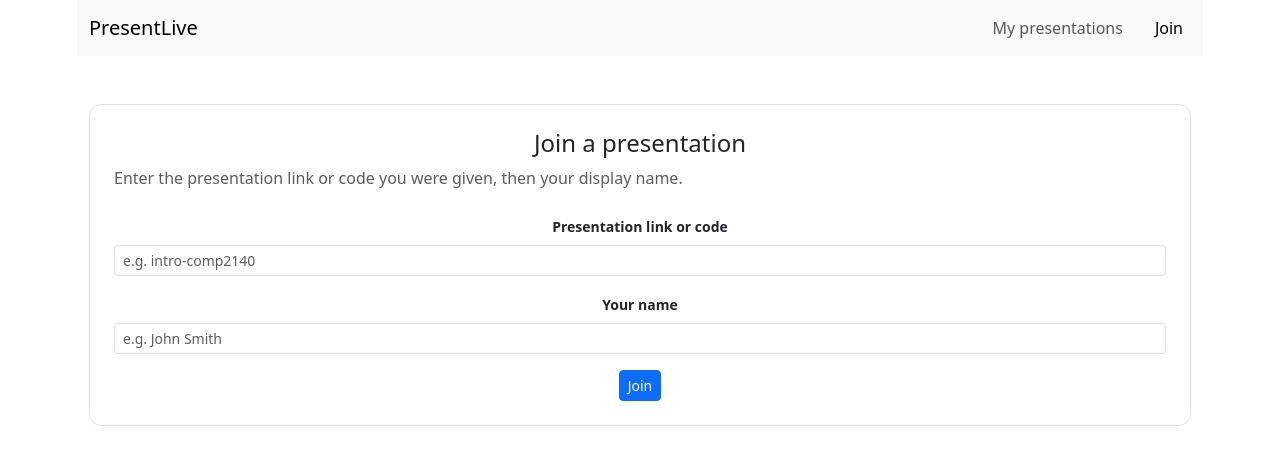
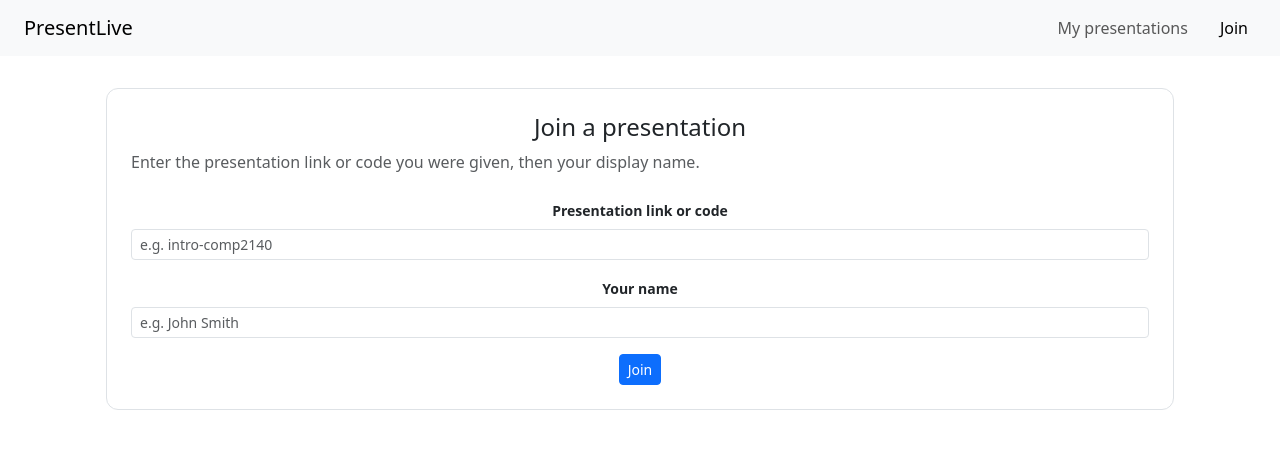
Before and after one commit to Ashom2/PresentLive, a React (Vite) app: page /join in a window 1280 px wide. Shown: the top 464 px of the page. Built offline with nearby package versions, Linux system fonts and the light colour scheme.

Commit message:
changed padding around main container

```diff
--- a/src/App.jsx
+++ b/src/App.jsx
@@ -28,9 +28,8 @@ function App() {
 
   return (
     <Router>
-      <div>
       <Header brandText="PresentLive" navLinks={navLinks} />
-        <div className="container mt-5">
+      <main className="app-main">
         <Routes>
           <Route path="/" element={<Home />} />
           <Route path="/decks" element={<PresentationManager />} />
@@ -39,8 +38,7 @@ function App() {
           <Route path="/decks/:id/audience" element={<DeckAudience />} />
           <Route path="/join" element={<Join />} />
         </Routes>
-        </div>
-      </div>
+      </main>
     </Router>
   );
 }
--- a/src/components/Header.jsx
+++ b/src/components/Header.jsx
@@ -25,7 +25,7 @@ function Header({ brandText, navLinks }) {
 
   return (
     <nav className="navbar navbar-expand-lg navbar-light bg-light">
-      <div className="container">
+      <div className="w-100 d-flex align-items-center justify-content-between px-4">
         <Link to="/" className="navbar-brand">{brandText}</Link>
         <ul className="navbar-nav ms-auto flex-row gap-3">
           {navLinks.map((link, index) => (
--- a/src/index.css
+++ b/src/index.css
@@ -1,5 +1,6 @@
 #root {
-  width: 1126px;
+  /* width: 1126px; */
+  width: 100%;
   max-width: 100%;
   margin: 0 auto;
   text-align: center;
@@ -8,6 +9,14 @@
   display: flex;
   flex-direction: column;
   box-sizing: border-box;
+}
+
+.app-main {
+  flex: 1;
+  width: 100%;
+  max-width: 1100px;    /* this is your content width — tune to taste */
+  margin: 0 auto;       /* centers it */
+  padding: 2rem 1rem;   /* vertical + horizontal gutter */
 }
 
 .page-box {
```
Lines whose indentation alone changed are shown as unchanged.
